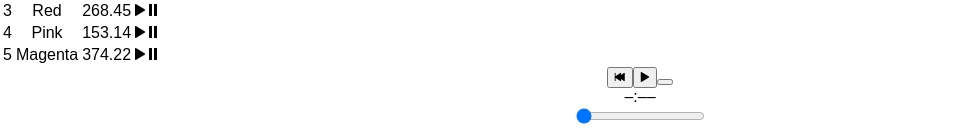
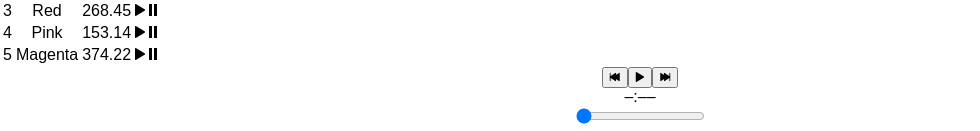
Before and after one commit to eschlicter/Ripple-Music, a React (Create React App) app: page /album/the-colors in a window 1280 px wide. Shown: the part 815-946 px from the top of the page, without its empty margins (0-980 px from the left). Built offline with nearby package versions, Linux system fonts and the light colour scheme.

Commit message:
assignment player bar buttons complete

```diff
--- a/src/components/Album.js
+++ b/src/components/Album.js
@@ -49,6 +49,14 @@ class Album extends Component {
     this.setSong(newSong);
     this.play(newSong);
   }
+  handleNextClick(){
+    const currentIndex = this.state.album.songs.findIndex(song => this.state.currentSong === song);
+    const newIndex = Math.max(currentIndex + 1);
+    const newSong = this.state.album.songs[newIndex];
+    this.setSong(newSong);
+    this.play(newSong);
+
+  }
 
   render(){
     return (
@@ -85,6 +93,7 @@ class Album extends Component {
          isPlaying={this.state.isPlaying} currentSong={this.state.currentSong}
          handleSongClick={() => this.handleSongClick(this.state.currentSong)}
          handlePrevClick={() => this.handlePrevClick()}
+         handleNextClick={() => this.handleNextClick()}
           />
       </section>
     );
--- a/src/components/PlayerBar.js
+++ b/src/components/PlayerBar.js
@@ -11,8 +11,8 @@ class PlayerBar extends Component {
         <button id="play-pause" onClick={this.props.handleSongClick} >
           <span className={this.props.isPlaying ? 'ion-pause' : 'ion-play'}></span>
         </button>
-        <button id="next">
-          <span className="ion-skip-forawrd"></span>
+        <button id="next" onClick={this.props.handleNextClick}>
+          <span className="ion-skip-forward"></span>
         </button>
       </section>
       <section id="time-control">
```
